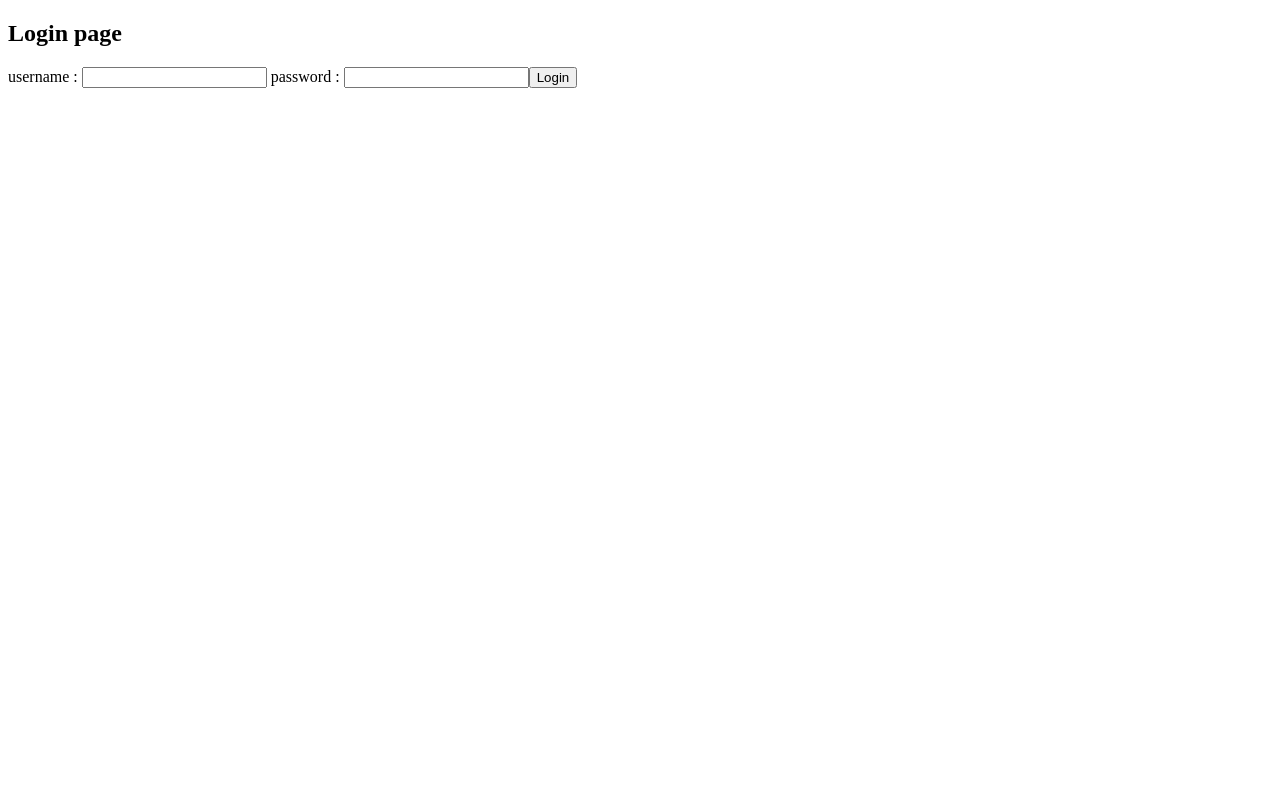
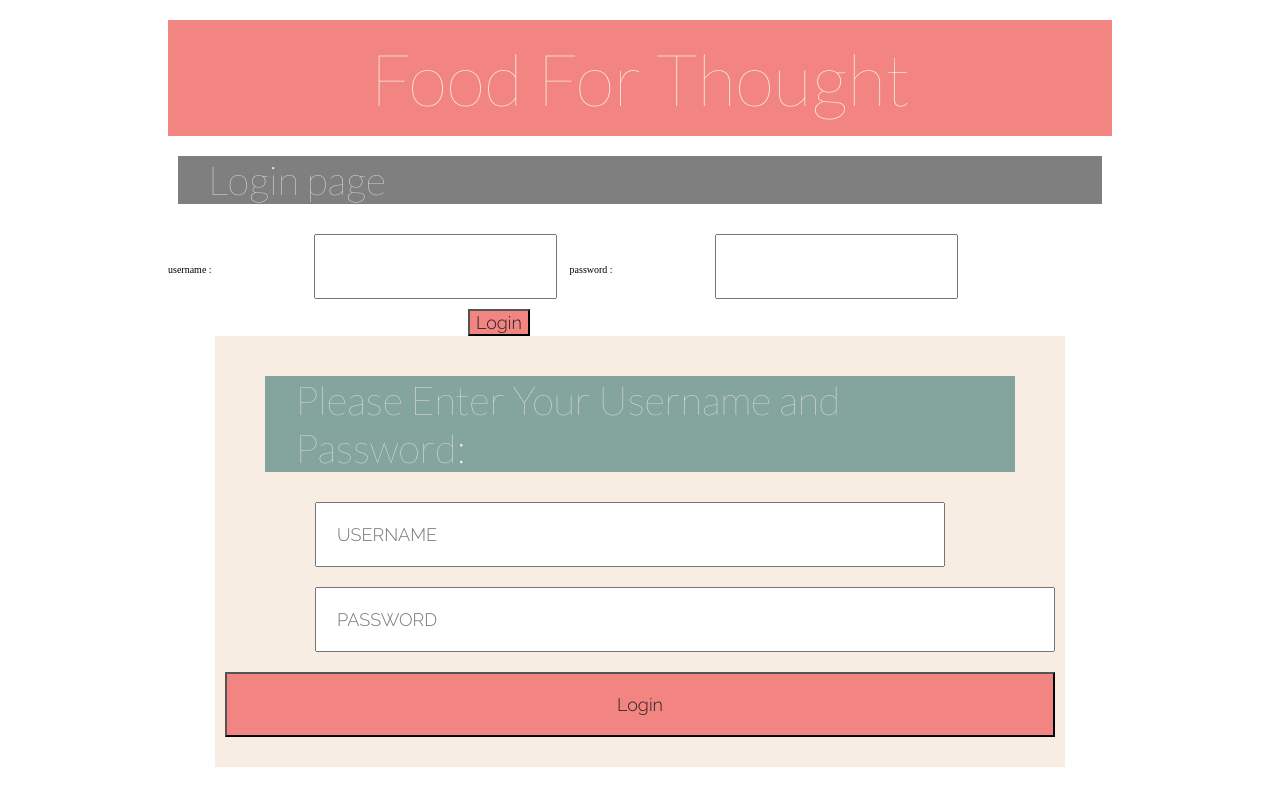
Before and after one commit to lizsites/LookAtFood, an Angular app in the folder food-for-angular/: page /login in a window 1280 px wide. Built offline with nearby package versions, Linux system fonts and the light colour scheme.

Commit message:
added my style.css from previous project, added html login and js login just for logic reference

```diff
--- /dev/null
+++ b/food-for-angular/src/css/style.css
@@ -0,0 +1,151 @@
+@import url('https://fonts.googleapis.com/css?family=Amiri|Roboto+Slab&display=swap');
+@import url('https://fonts.googleapis.com/css?family=Lato:100,300|Raleway:300&display=swap');
+html{
+    font-size:10px;
+    max-width:96rem; /* Math to covert pixels to rem: 960 px / 10px = 96 rem */
+    margin: auto;
+  }
+
+  h1, h2{
+    font-family:'Lato', sans-serif;
+    font-weight:100;
+  }
+
+  h1{
+    text-align: center;
+    color:#F7EDE2;
+    font-size:7.2rem;
+    background-color:#F28482;
+    padding: 1.5rem;
+    margin-top: 2rem;
+    margin-bottom: 2rem;
+  }
+
+  h2 {
+    background-color: #807F7F;
+    font-size: 4rem;
+    text-align: left;
+    padding-left: 3rem;
+    color:#F7EDE2;
+    margin: 1rem;
+    margin-top: 0rem;
+    margin-bottom: 2rem;
+  }
+  h3{
+    background-color: #807F7F;
+    font-size: 3rem;
+    text-align: left;
+    padding-left: 3rem;
+    color:#F7EDE2;
+    margin: 1rem;
+    margin-top: 0rem;
+    margin-bottom: 2rem;
+  }
+
+  input, select{
+    font-family:'Raleway', sans-serif;
+    font-weight:400;
+    font-size:1.8rem;
+    color: #222;
+    padding: 2rem;
+    margin: 1rem;
+    margin-left: 10rem;
+
+
+
+  }
+  #username{
+      margin-right: 12rem;
+
+  }
+
+  label{
+    font-family:'Raleway', sans-serif;
+    font-weight:400;
+    font-size:1.8rem;
+    color: #222;
+  }
+
+  button{
+    font-family:'Raleway', sans-serif;
+    font-weight:400;
+    font-size:1.8rem;
+    color: #222;
+    background-color: #F28482;
+    margin-left: 30rem;
+    margin-right:30rem;
+  }
+  #loginbtn{
+    padding: 2rem;
+    margin: 1rem;
+  }
+
+  table{
+    background-color: rgb(243, 159, 198);
+    color: rgba(87, 78, 82, 0.925);
+    font-family:'Raleway', sans-serif;
+    font-weight:400;
+    font-size:1.8rem;
+    border: whitesmoke;
+  }
+  tbody{
+    background-color: rgb(245, 206, 224);
+
+  }
+  table, th, td {
+    border: 1px solid whitesmoke;
+  }
+
+  footer {
+    background-color:#F5CAC3;
+    padding-top: 2rem;
+    padding-bottom: 2rem;
+    text-align: center;
+    margin: 2rem;
+  }
+
+  footer p {
+    font-weight: bolder;
+    font-size: 1.4rem;
+    color: #84A59D;
+  }
+
+  article{
+    text-align: center;
+    background-color: #F7EDE2;
+    padding-bottom: 0;
+    display: grid;
+  }
+  section{
+    width:85rem;
+    margin:auto;
+    display:grid;
+    margin-bottom: 2rem;
+  }
+  section:first-child{
+      grid-row: 1;
+  }
+  section:last-child{
+      grid-row: 2;
+  }
+
+  section:first-child, section:nth-child(2) {
+    display:grid;
+    margin-bottom: 2rem;
+  }
+
+  section:last-child {
+    background-color: #F7EDE2;
+    padding-top: 4rem;
+    padding-bottom: 2rem;
+  }
+
+  section:last-child p, section:last-child a {
+    padding-left: 10rem;
+  }
+
+  section:last-child h2 {
+    margin-right: 5rem;
+    margin-left: 5rem;
+    background-color: #84A59D;
+  }
--- a/food-for-angular/src/index.html
+++ b/food-for-angular/src/index.html
@@ -6,8 +6,23 @@
   <base href="/">
   <meta name="viewport" content="width=device-width, initial-scale=1">
   <link rel="icon" type="image/x-icon" href="favicon.ico">
+  <link rel="stylesheet" href= "css/style.css">
 </head>
+<header>
+    <h1>Food For Thought</h1>
+</header>
 <body>
   <app-root></app-root>
+    <main>
+        <section>
+            <h2 class="col-lg-12">Please Enter Your Username and Password:</h2>
+            <article class="row" id="login-row">
+
+                <input class="col-sm-4 form-control" id="username" type="text" placeholder="USERNAME">
+                <input class="col-sm-4 form-control" id="password" type="password" placeholder="PASSWORD">
+                <button id="loginbtn" class="btn btn-success">Login</button>
+            </article>
+        </section>
+    </main>
 </body>
 </html>
```
Also changed, not shown: food-for-angular/src/js/reimbursement.js (added, +61 -0 lines).
